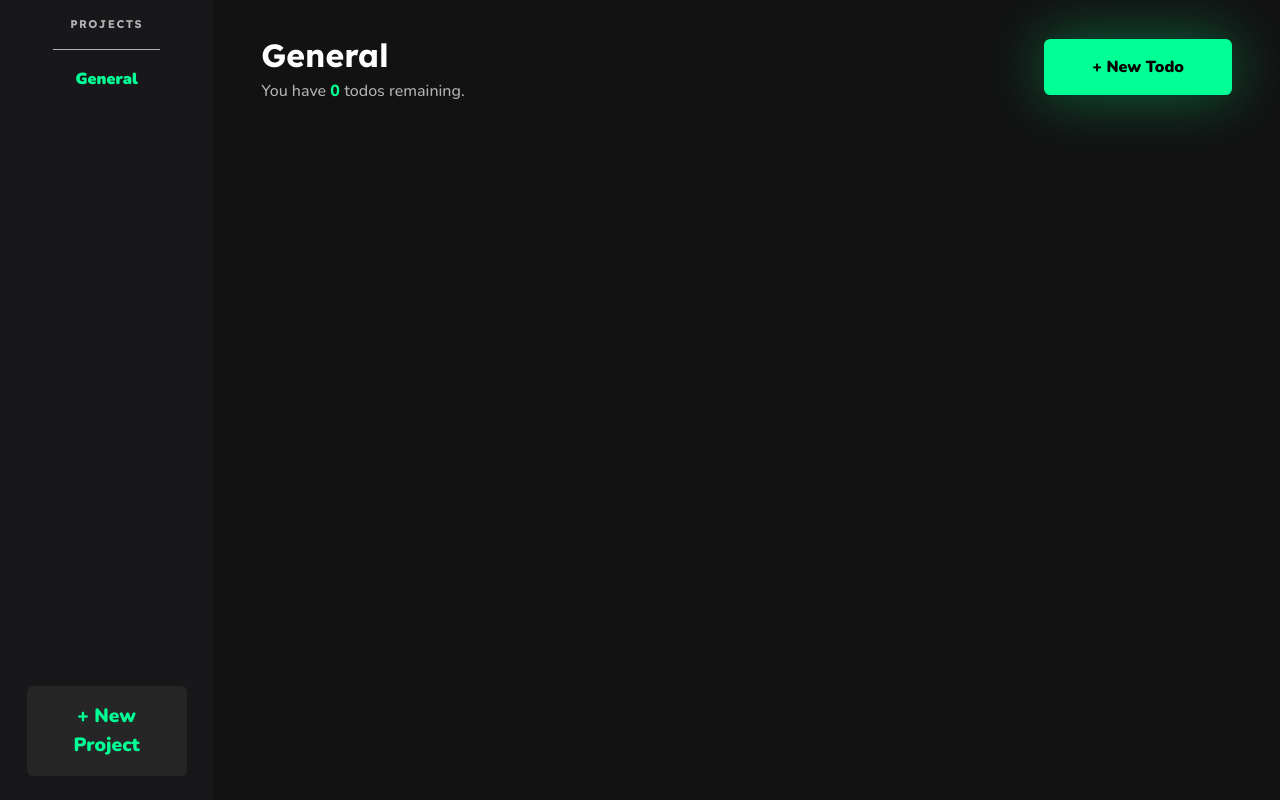
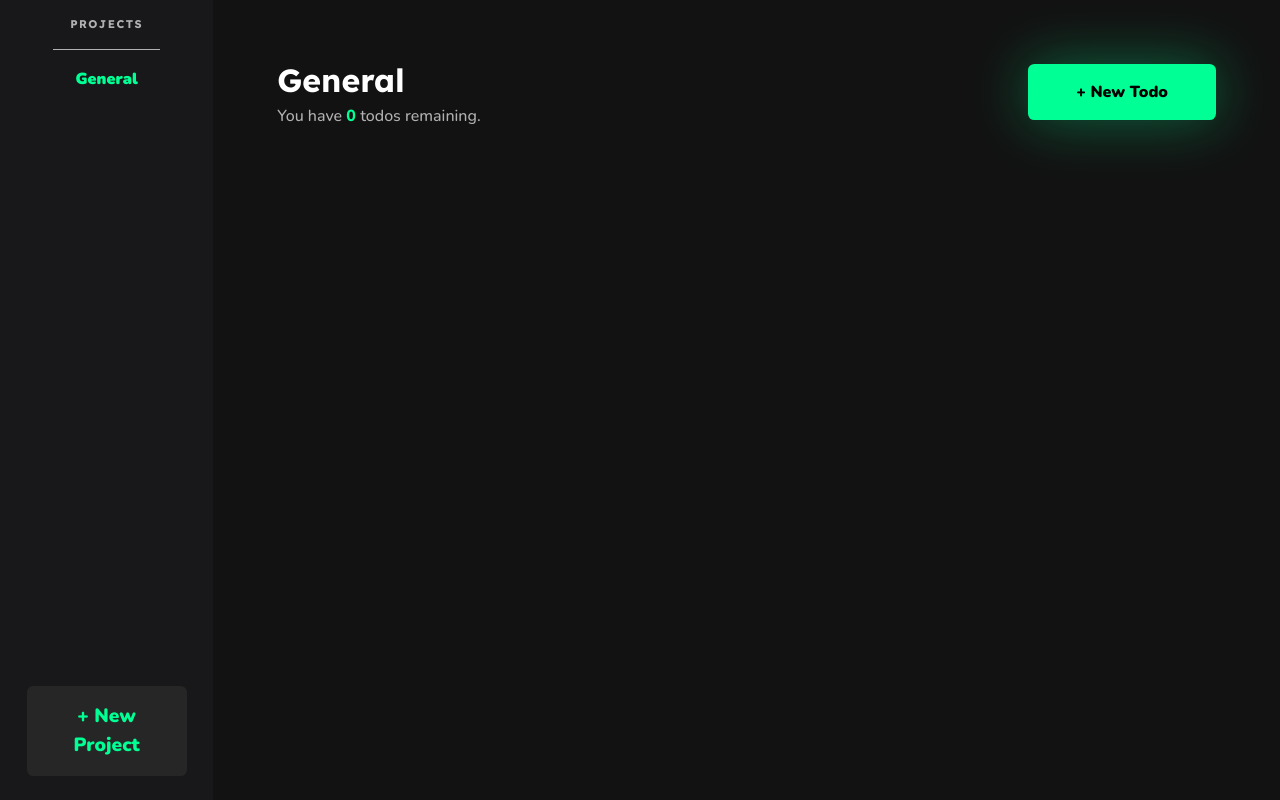
Before and after one commit to jakesummer/todo-list, a website built with webpack: page src/template.html in a window 1280 px wide. Built offline with nearby package versions, Linux system fonts and the light colour scheme.

Commit message:
Adjust header positioning slightly

```diff
--- a/src/style.css
+++ b/src/style.css
@@ -88,7 +88,6 @@ h6 {
     --heading-font: "Lexend", system-ui, "Segoe UI", Roboto, Helvetica, Arial, sans-serif, "Apple Color Emoji", "Segoe UI Emoji", "Segoe UI Symbol";
     --body-font: "Nunito", system-ui, "Segoe UI", Roboto, Helvetica, Arial, sans-serif, "Apple Color Emoji", "Segoe UI Emoji", "Segoe UI Symbol";
     --primary-color: #00FF94;
-    /* --primary-color-light: #60c49b; */
     --surface-0-color: #121212;
     --surface-1-color: #18181b;
     --surface-1-hover-color: #5c5c62;
@@ -109,7 +108,7 @@ body {
     margin: 0;
     height: 100vh;
     display: grid;
-    grid-template-rows: 1fr 5fr;
+    grid-template-rows: 1.5fr 5fr;
     grid-template-columns: 1fr 5fr;
     background-color: var(--surface-0-color);
     font-family: var(--body-font);
@@ -118,7 +117,7 @@ body {
 header {
     grid-row: 1 / 2;
     grid-column: 2 / 3;
-    padding: 0.4rem 3rem;
+    padding: 0.4rem 4rem;
     display: flex;
     justify-content: space-between;
     align-items: center;
```
